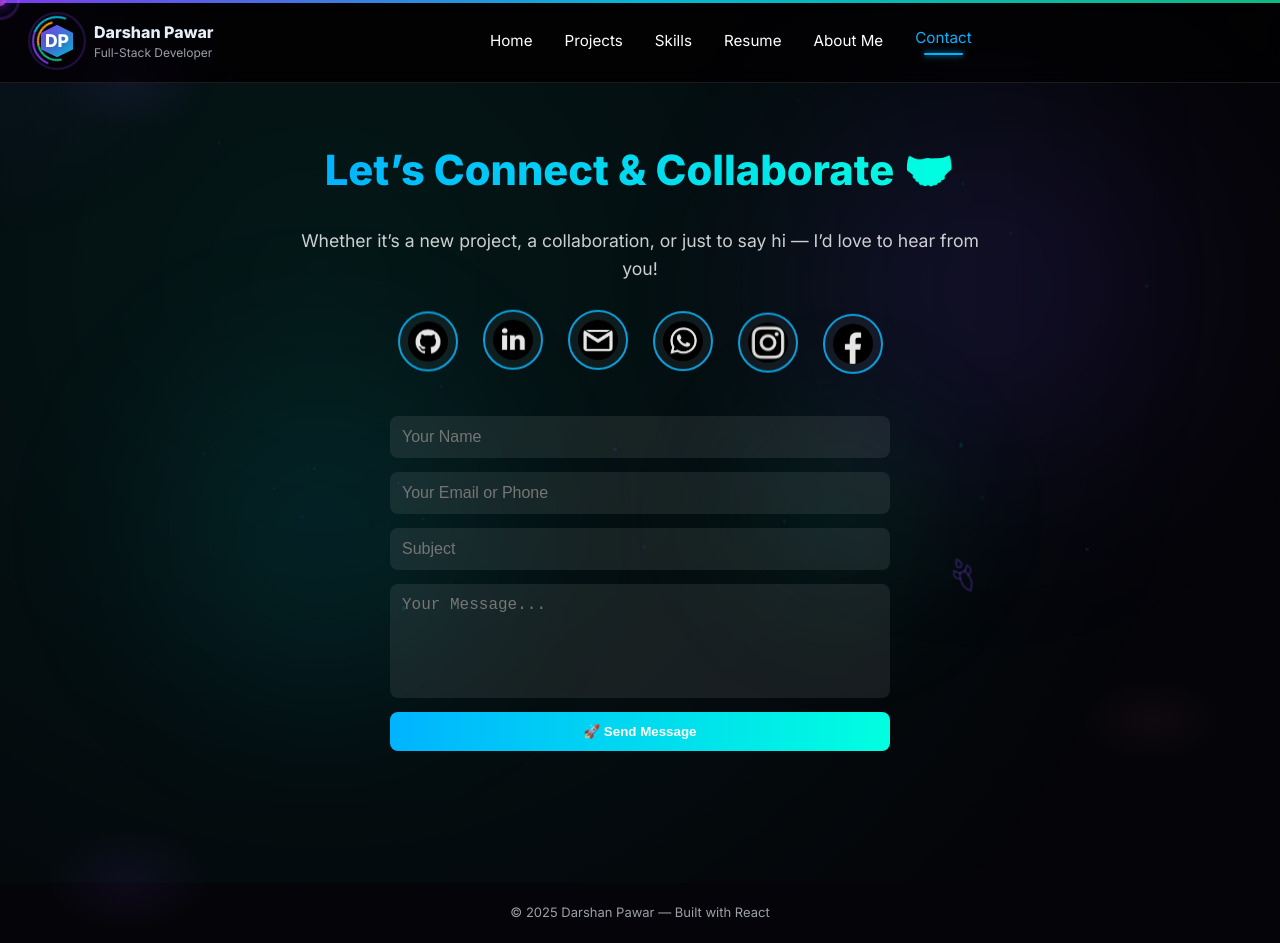
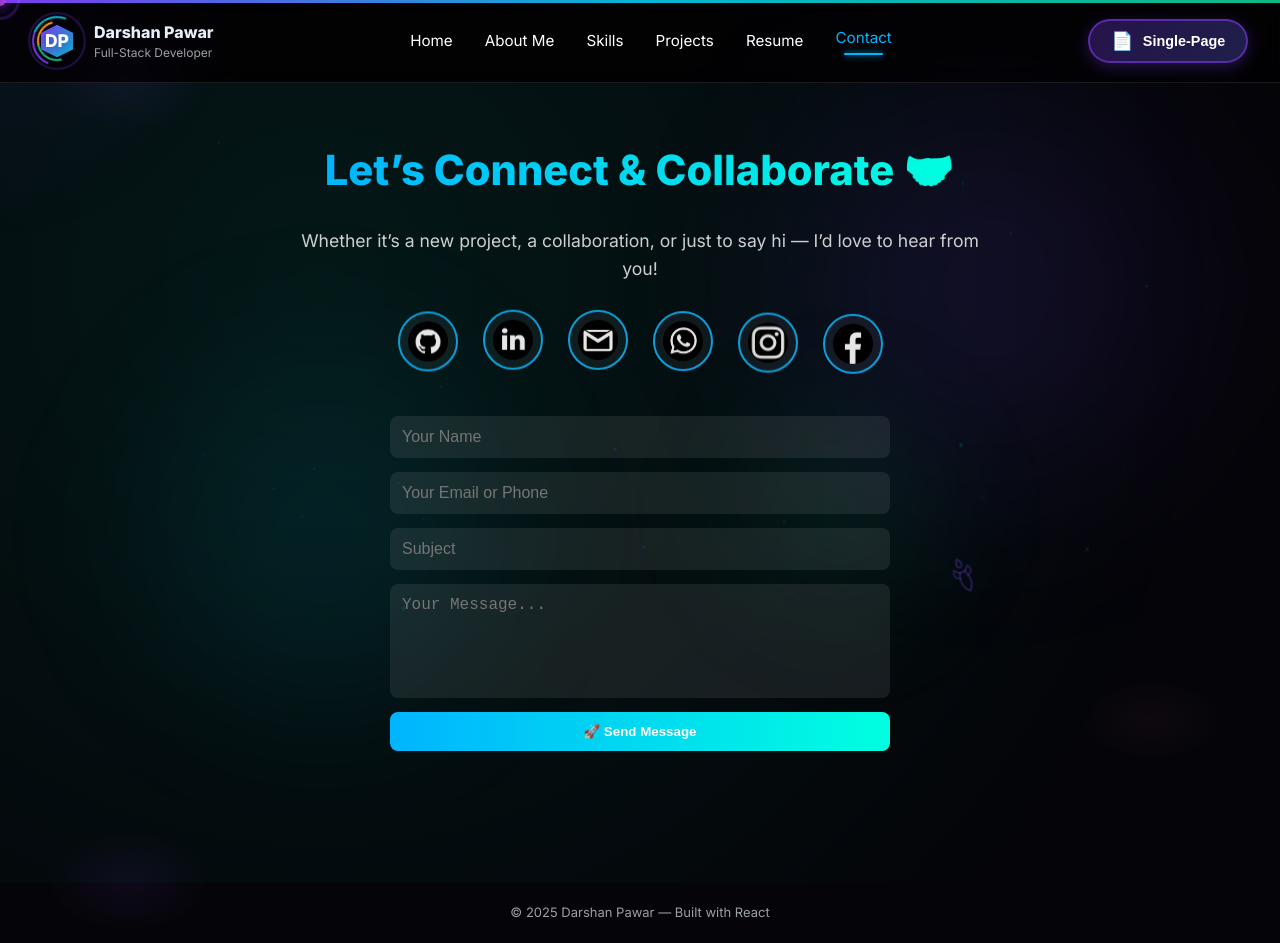
Before and after one commit to Darshan2042/portfolio-website, a React (Vite) app: page /contact in a window 1280 px wide. Built offline with nearby package versions, Linux system fonts and the light colour scheme; the HTML template or start-up script is replaced by a standard one.

Commit message:
Implement structure for code changes with placeholders for future updates

```diff
--- a/src/components/Navbar.jsx
+++ b/src/components/Navbar.jsx
@@ -4,20 +4,18 @@ import { motion, AnimatePresence } from "framer-motion";
 import AnimatedLogo from "./AnimatedLogo";
 
 const links = [
-  { label: "Home", to: "/" },
-  { label: "Projects", to: "/projects" },
-  // { label: "Gallery", to: "/gallery" },
-  { label: "Skills", to: "/skills" },
-  // { label: "Certificates", to: "/certificates" },
-  // { label: "Blog", to: "/blog" },
-  { label: "Resume", to: "/resume" },
-  { label: "About Me", to: "/about" },
-  { label: "Contact", to: "/contact" },
+  { label: "Home", to: "/", anchor: "home" },
+  { label: "About Me", to: "/about", anchor: "about" },
+  { label: "Skills", to: "/skills", anchor: "skills" },
+  { label: "Projects", to: "/projects", anchor: "projects" },
+  { label: "Resume", to: "/resume", anchor: "resume" },
+  { label: "Contact", to: "/contact", anchor: "contact" },
 ];
 
-export default function Navbar() {
+export default function Navbar({ layoutMode, onModeChange }) {
   const [isOpen, setIsOpen] = useState(false);
   const [showButton, setShowButton] = useState(false);
+  const [activeSection, setActiveSection] = useState("home");
   const navRef = useRef(null);
   const linksRef = useRef(null);
 
@@ -32,6 +30,48 @@ export default function Navbar() {
     window.addEventListener("resize", checkOverflow);
     return () => window.removeEventListener("resize", checkOverflow);
   }, []);
+
+  // Track active section for single-page mode
+  useEffect(() => {
+    if (layoutMode !== 'single') return;
+
+    const handleScroll = () => {
+      const sections = links.map(l => document.getElementById(l.anchor));
+      const scrollPos = window.scrollY + 100;
+
+      for (let i = sections.length - 1; i >= 0; i--) {
+        const section = sections[i];
+        if (section && section.offsetTop <= scrollPos) {
+          setActiveSection(links[i].anchor);
+          break;
+        }
+      }
+    };
+
+    window.addEventListener("scroll", handleScroll);
+    return () => window.removeEventListener("scroll", handleScroll);
+  }, [layoutMode]);
+
+  // Handle navigation click
+  const handleNavClick = (e, link) => {
+    if (layoutMode === 'single') {
+      e.preventDefault();
+      const element = document.getElementById(link.anchor);
+      if (element) {
+        element.scrollIntoView({ behavior: 'smooth', block: 'start' });
+        setIsOpen(false);
+      }
+    } else {
+      setIsOpen(false);
+    }
+  };
+
+  // Toggle layout mode
+  const toggleLayoutMode = () => {
+    const newMode = layoutMode === 'single' ? 'multi' : 'single';
+    onModeChange(newMode);
+    setIsOpen(false);
+  };
 
   return (
     <>
@@ -53,7 +93,12 @@ export default function Navbar() {
         }}
       >
         {/* Logo */}
-        <Link to="/" style={{ textDecoration: "none", color: "inherit" }}>
+        <Link to="/" style={{ textDecoration: "none", color: "inherit" }} onClick={(e) => {
+          if (layoutMode === 'single') {
+            e.preventDefault();
+            window.scrollTo({ top: 0, behavior: 'smooth' });
+          }
+        }}>
           <div style={{ display: "flex", alignItems: "center", gap: 12, cursor: "pointer" }}>
             <AnimatedLogo size={50} />
             <div style={{ display: "flex", flexDirection: "column" }}>
@@ -88,7 +133,63 @@ export default function Navbar() {
             flexGrow: 1,
           }}
         >
-          {links.map((l) => (
+          {links.map((l) => {
+            const isActive = layoutMode === 'single'
+              ? activeSection === l.anchor
+              : window.location.pathname === l.to;
+
+            return layoutMode === 'single' ? (
+              <a
+                key={l.anchor}
+                href={`#${l.anchor}`}
+                onClick={(e) => handleNavClick(e, l)}
+                style={{
+                  position: "relative",
+                  fontSize: "0.95rem",
+                  textDecoration: "none",
+                  color: "white",
+                  fontWeight: 500,
+                  cursor: "pointer",
+                }}
+              >
+                <motion.div
+                  whileHover={{
+                    scale: 1.1,
+                    color: "var(--accent)",
+                    textShadow: "0 0 8px var(--accent)",
+                  }}
+                  transition={{ duration: 0.3 }}
+                  style={{
+                    display: "flex",
+                    flexDirection: "column",
+                    alignItems: "center",
+                  }}
+                >
+                  <motion.span
+                    animate={{ color: isActive ? "var(--accent)" : "white" }}
+                    transition={{ duration: 0.3 }}
+                  >
+                    {l.label}
+                  </motion.span>
+                  {isActive && (
+                    <motion.div
+                      layoutId="underline"
+                      initial={{ opacity: 0, y: 5 }}
+                      animate={{ opacity: 1, y: 0 }}
+                      transition={{ duration: 0.3 }}
+                      style={{
+                        width: "70%",
+                        height: "2px",
+                        marginTop: "4px",
+                        borderRadius: "1px",
+                        backgroundColor: "var(--accent)",
+                        boxShadow: "0 0 6px var(--accent)",
+                      }}
+                    />
+                  )}
+                </motion.div>
+              </a>
+            ) : (
               <NavLink
                 key={l.to}
                 to={l.to}
@@ -140,8 +241,60 @@ export default function Navbar() {
                   </motion.div>
                 )}
               </NavLink>
-          ))}
+            );
+          })}
         </div>
+
+        {/* Layout Mode Toggle Button - Right Side */}
+        {!showButton && (
+          <motion.button
+            onClick={toggleLayoutMode}
+            whileHover={{
+              scale: 1.05,
+              boxShadow: "0 0 20px rgba(124, 58, 237, 0.6)",
+            }}
+            whileTap={{ scale: 0.95 }}
+            style={{
+              background: "linear-gradient(135deg, rgba(124, 58, 237, 0.3) 0%, rgba(99, 102, 241, 0.3) 100%)",
+              border: "2px solid rgba(124, 58, 237, 0.6)",
+              borderRadius: "25px",
+              padding: "0.6rem 1.3rem",
+              color: "white",
+              fontSize: "0.9rem",
+              cursor: "pointer",
+              fontWeight: 600,
+              display: "flex",
+              alignItems: "center",
+              gap: "0.6rem",
+              position: "relative",
+              overflow: "hidden",
+              transition: "all 0.3s ease",
+              boxShadow: "0 4px 15px rgba(124, 58, 237, 0.3)",
+            }}
+          >
+            <motion.span
+              animate={{ rotate: layoutMode === 'single' ? 0 : 360 }}
+              transition={{ duration: 0.5 }}
+              style={{ display: "flex", alignItems: "center", fontSize: "1.1rem" }}
+            >
+              {layoutMode === 'single' ? '📚' : '📄'}
+            </motion.span>
+            <span>{layoutMode === 'single' ? 'Multi-Page' : 'Single-Page'}</span>
+            <motion.div
+              style={{
+                position: "absolute",
+                top: 0,
+                left: 0,
+                right: 0,
+                bottom: 0,
+                background: "linear-gradient(135deg, rgba(255, 255, 255, 0.1) 0%, transparent 100%)",
+                opacity: 0,
+              }}
+              whileHover={{ opacity: 1 }}
+              transition={{ duration: 0.3 }}
+            />
+          </motion.button>
+        )}
 
         {/* Hamburger */}
         {showButton && (
@@ -202,7 +355,25 @@ export default function Navbar() {
               ✕
             </button>
 
-            {links.map((l) => (
+            {links.map((l) =>
+              layoutMode === 'single' ? (
+                <a
+                  key={l.anchor}
+                  href={`#${l.anchor}`}
+                  onClick={(e) => handleNavClick(e, l)}
+                  style={{
+                    color: "#fff",
+                    textDecoration: "none",
+                    padding: "1rem 0",
+                    width: "100%",
+                    textAlign: "center",
+                    fontSize: 16,
+                    borderBottom: "1px solid rgba(255,255,255,0.05)",
+                  }}
+                >
+                  {l.label}
+                </a>
+              ) : (
                 <NavLink
                   key={l.to}
                   to={l.to}
@@ -219,7 +390,34 @@ export default function Navbar() {
                 >
                   {l.label}
                 </NavLink>
-            ))}
+              )
+            )}
+
+            {/* Layout Mode Toggle in Mobile Menu */}
+            <motion.button
+              onClick={toggleLayoutMode}
+              whileTap={{ scale: 0.95 }}
+              style={{
+                background: "linear-gradient(135deg, rgba(124, 58, 237, 0.4) 0%, rgba(99, 102, 241, 0.4) 100%)",
+                border: "2px solid rgba(124, 58, 237, 0.7)",
+                borderRadius: "30px",
+                padding: "1rem 2rem",
+                color: "white",
+                fontSize: "1rem",
+                cursor: "pointer",
+                fontWeight: 600,
+                marginTop: "2rem",
+                boxShadow: "0 4px 20px rgba(124, 58, 237, 0.4)",
+                display: "flex",
+                alignItems: "center",
+                gap: "0.8rem",
+              }}
+            >
+              <span style={{ fontSize: "1.3rem" }}>
+                {layoutMode === 'single' ? '📚' : '📄'}
+              </span>
+              Switch to {layoutMode === 'single' ? 'Multi-Page' : 'Single-Page'} Mode
+            </motion.button>
           </motion.div>
         )}
       </AnimatePresence>
--- a/src/pages/Contact.jsx
+++ b/src/pages/Contact.jsx
@@ -76,7 +76,7 @@ export default function Contact() {
 
   const quickLinks = [
     { img: githubLogo, title: 'GitHub', link: 'https://github.com/Darshan2042' },
-    { img: linkedinLogo, title: 'LinkedIn', link: 'https://www.linkedin.com/in/darshan-pawar-588554258?utm_source=share&utm_campaign=share_via&utm_content=profile&utm_medium=android_app ' },
+    { img: linkedinLogo, title: 'LinkedIn', link: 'https://www.linkedin.com/in/darshan2042 ' },
     { img: gmailLogo, title: 'Email', link: 'mailto:pawardarshan1204@gmail.com' },
     { img: whatsappLogo, title: 'WhatsApp', link: 'https://wa.me/+919552312042' },
     { img: instagramLogo, title: 'Instagram', link: 'https://www.instagram.com/darshan.pawar_42/' },
--- a/src/pages/Home.jsx
+++ b/src/pages/Home.jsx
@@ -32,7 +32,7 @@ export default function Home() {
 
   const quickLinks = [
     { img: githubLogo, title: 'GitHub', link: 'https://github.com/Darshan2042' },
-    { img: linkedinLogo, title: 'LinkedIn', link: 'https://www.linkedin.com/in/darshan-pawar-588554258?utm_source=share&utm_campaign=share_via&utm_content=profile&utm_medium=android_app ' },
+    { img: linkedinLogo, title: 'LinkedIn', link: 'https://www.linkedin.com/in/darshan2042' },
     { img: gmailLogo, title: 'Email', link: 'mailto:pawardarshan1204@gmail.com' },
     { img: whatsappLogo, title: 'WhatsApp', link: 'https://wa.me/+919552312042' },
     { img: instagramLogo, title: 'Instagram', link: 'https://www.instagram.com/darshan.pawar_42/' },
--- a/src/pages/Resume.jsx
+++ b/src/pages/Resume.jsx
@@ -200,7 +200,7 @@ Technology
           {[
             { name: "🏆 LeetCode", link: "https://leetcode.com/u/Darshan_1204/" },
             { name: "💻 GitHub", link: "https://github.com/Darshan2042" },
-            { name: "💼 LinkedIn", link: "https://www.linkedin.com/in/darshan-pawar-588554258?utm_source=share&utm_campaign=share_via&utm_content=profile&utm_medium=android_app" },
+            { name: "💼 LinkedIn", link: "https://www.linkedin.com/in/darshan2042" },
           ].map((site) => (
             <motion.a
               key={site.name}
@@ -233,7 +233,7 @@ Technology
           }}
         >
           <iframe
-            src="/Darshan Pawar .pdf"
+            src="/Darshan_Pawar_Software_Engineer.pdf"
             title="Darshan Pawar Resume"
             style={{
               width: "100%",
@@ -246,7 +246,7 @@ Technology
 
         {/* Download Button */}
         <motion.a
-          href="/Darshan Pawar .pdf"
+          href="/Darshan_Pawar_Software_Engineer.pdf"
           download
           whileHover={{ scale: 1.05 }}
           whileTap={{ scale: 0.95 }}
```
Also changed, not shown: public/Gemini_Profile_Pic.png (added), 1 other file (tests, documents, lock files or other folders). Lines whose indentation alone changed are shown as unchanged.
